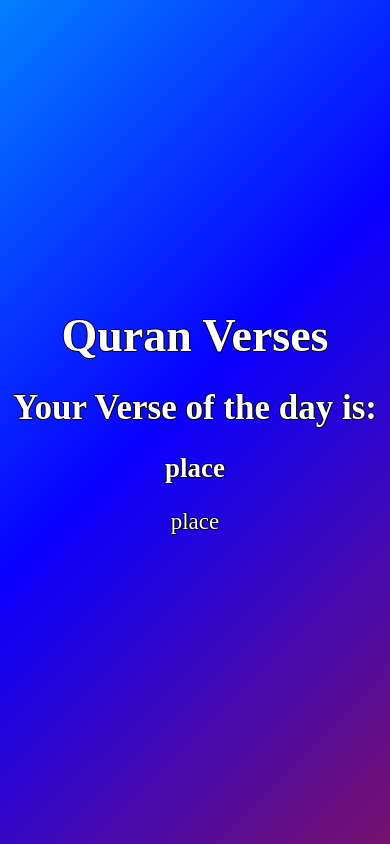
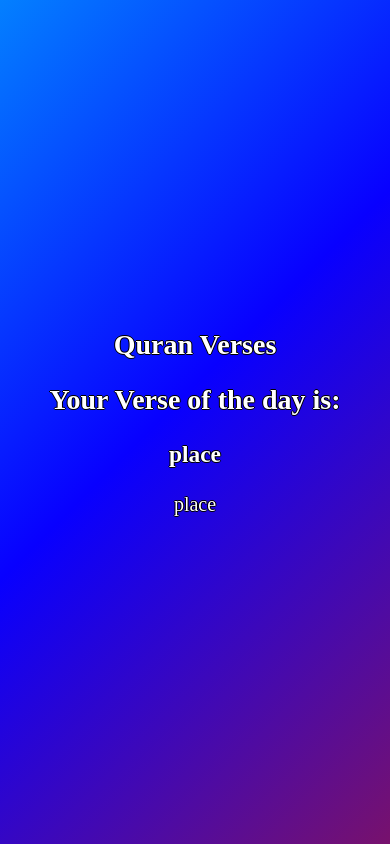
Before and after one commit to Vipershroom/quran-quotes, a React (Create React App) app: page / in a window 390 px wide. Built offline with nearby package versions, Linux system fonts and the light colour scheme; no server answers.

Commit message:
Cleaned up styles and made mobile responsive

```diff
--- a/src/components/Header.tsx
+++ b/src/components/Header.tsx
@@ -6,7 +6,7 @@ function App() {
       <div id='header'>
       <h1>Quran Verses</h1>
       <br />
-      <h1 id='verse'>Your Verse of the day is:</h1>
+      <h1>Your Verse of the day is:</h1>
       </div>
 )}
 
--- a/src/styles/HeaderMod.scss
+++ b/src/styles/HeaderMod.scss
@@ -2,8 +2,4 @@
     display:flex;
     flex-direction: column;
     align-items: center;
-
-    #verse {
-        font-size: 35px;
-    }
 }
--- a/src/styles/VerseMod.scss
+++ b/src/styles/VerseMod.scss
@@ -2,13 +2,4 @@
     display: flex;
     flex-direction: column;
     align-items: center;
-
-    h3 {
-        padding-top: 25px;
-        white-space: pre-wrap;
-    }
-
-    p {
-        padding-top: 25px;
-    }
 }
--- a/src/styles/index.scss
+++ b/src/styles/index.scss
@@ -29,4 +29,23 @@ body {
     color: #fff;
     text-shadow: 1px 0 0 #000, 0 -1px 0 #000, 0 1px 0 #000, -1px 0 0 #000;
 	font-size: 23px;
+	white-space: pre-wrap;
+
+	h3 {
+        padding-top: 25px;
+
+    }
+
+    p {
+        padding-top: 25px;
+    }
 }
+
+@media screen and (max-width: 768px) {
+	h1 {
+		font-size: 28px;
+	}
+	body {
+		font-size: 20px;
+	}
+}
```
